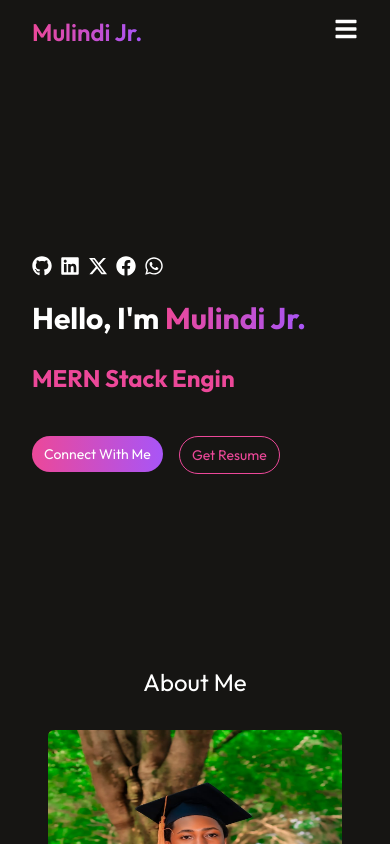
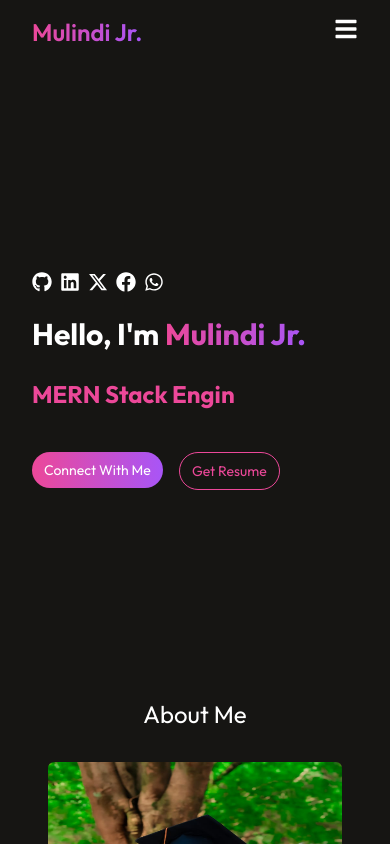
Before and after one commit to mulindijr/Portfolio, a React (Vite) app: page / in a window 390 px wide. Shown: the top 844 px of the page. Built offline with nearby package versions, Linux system fonts and the light colour scheme.

Commit message:
Adjust the padding top and margin bottom of the hero section

```diff
--- a/src/components/Hero.jsx
+++ b/src/components/Hero.jsx
@@ -7,7 +7,7 @@ import { Link } from 'react-scroll';
 
 const Hero = () => {
   return (
-    <div id='home' className="flex flex-col mx-8 pt-48 mb-48 sm:flex-row sm:items-center sm:justify-around sm:pt-36 sm:mx-44 sm:mb-48">
+    <div id='home' className="flex flex-col mx-8 pt-52 mb-52 sm:flex-row sm:items-center sm:justify-around sm:pt-36 sm:mx-44 sm:mb-48">
       <div className="flex flex-col space-y-6">
 
         <div className="flex space-x-2 text-xl">
```
